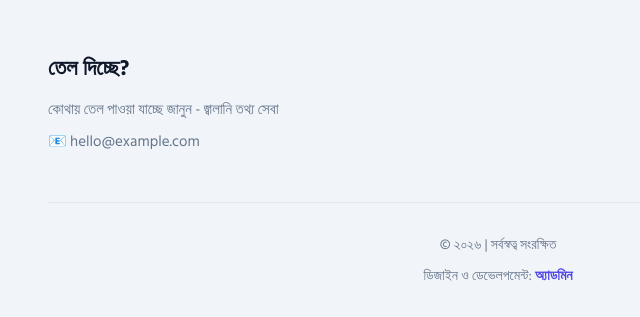
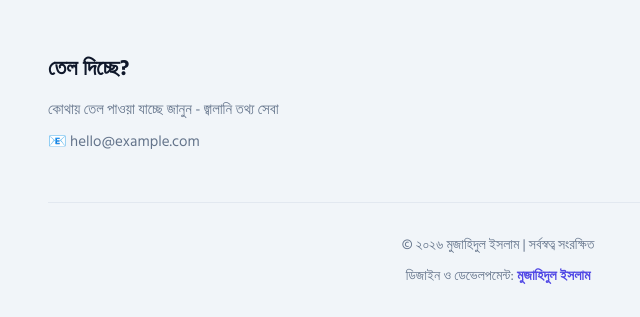
Before and after one commit to mujahidul80/fuel-pump-availability-tracker, a PHP site: page / in a window 1280 px wide. Shown: the part 956-1273 px from the top of the page, without its empty margins (142-782 px from the left). Run offline with PHP 8.4, Linux system fonts and the light colour scheme; data comes from the database, SQL or seed files in the repository; data that the repository does not hold is empty.

Commit message:
docs: add copyright and author attribution for Mujahidul Islam

```diff
--- a/database.sql
+++ b/database.sql
@@ -16,7 +16,7 @@ CREATE TABLE IF NOT EXISTS `settings` (
     `site_desc` VARCHAR(255) DEFAULT 'কোথায় তেল পাওয়া যাচ্ছে জানুন - জ্বালানি তথ্য সেবা',
     `contact_email` VARCHAR(255) DEFAULT 'hello@example.com',
     `copyright_year` VARCHAR(20) DEFAULT '২০২৬',
-    `creator_name` VARCHAR(255) DEFAULT 'অ্যাডমিন',
+    `creator_name` VARCHAR(255) DEFAULT 'মুজাহিদুল ইসলাম',
     `facebook_link` VARCHAR(255) DEFAULT '',
     `promo_text` TEXT NULL,
     `promo_link` VARCHAR(255) NULL,
--- a/footer.php
+++ b/footer.php
@@ -23,8 +23,8 @@
         </div>
     </div>
     <div class="footer-bottom">
-        <p class="copyright-text">&copy; <?= htmlspecialchars($settings['copyright_year'] ?? '২০২৬') ?> | সর্বস্বত্ব সংরক্ষিত</p>
-        <p class="powered-by">ডিজাইন ও ডেভেলপমেন্ট: <strong><?= htmlspecialchars($settings['creator_name'] ?? 'রাকিবুল ইসলাম') ?></strong></p>
+        <p class="copyright-text">&copy; <?= htmlspecialchars($settings['copyright_year'] ?? '২০২৬') ?> <?= htmlspecialchars($settings['creator_name'] ?? 'মুজাহিদুল ইসলাম') ?> | সর্বস্বত্ব সংরক্ষিত</p>
+        <p class="powered-by">ডিজাইন ও ডেভেলপমেন্ট: <strong><?= htmlspecialchars($settings['creator_name'] ?? 'মুজাহিদুল ইসলাম') ?></strong></p>
     </div>
 </footer>
 
--- a/install.php
+++ b/install.php
@@ -71,7 +71,7 @@ if ($_SERVER['REQUEST_METHOD'] === 'POST') {
             contact_email VARCHAR(100) DEFAULT '',
             copyright_year VARCHAR(20) DEFAULT '২০২৬',
             total_visits INT DEFAULT 0,
-            creator_name VARCHAR(100) DEFAULT 'অ্যাডমিন',
+            creator_name VARCHAR(100) DEFAULT 'মুজাহিদুল ইসলাম',
             facebook_link VARCHAR(255) DEFAULT '',
             promo_text VARCHAR(255) DEFAULT '',
             promo_link VARCHAR(255) DEFAULT ''
--- a/setup.php
+++ b/setup.php
@@ -47,7 +47,7 @@ try {
         site_desc VARCHAR(255) DEFAULT 'ঈশ্বরদী জ্বালানি তথ্য সেবা',
         contact_email VARCHAR(255) DEFAULT 'hello@rakibs.com.bd',
         copyright_year VARCHAR(10) DEFAULT '২০২৬',
-        creator_name VARCHAR(255) DEFAULT 'রাকিবুল ইসলাম',
+        creator_name VARCHAR(255) DEFAULT 'মুজাহিদুল ইসলাম',
         facebook_link VARCHAR(255) DEFAULT '',
         promo_text TEXT NULL,
         promo_link VARCHAR(255) NULL,
```
Also changed, not shown: README.md, 1 other file.
